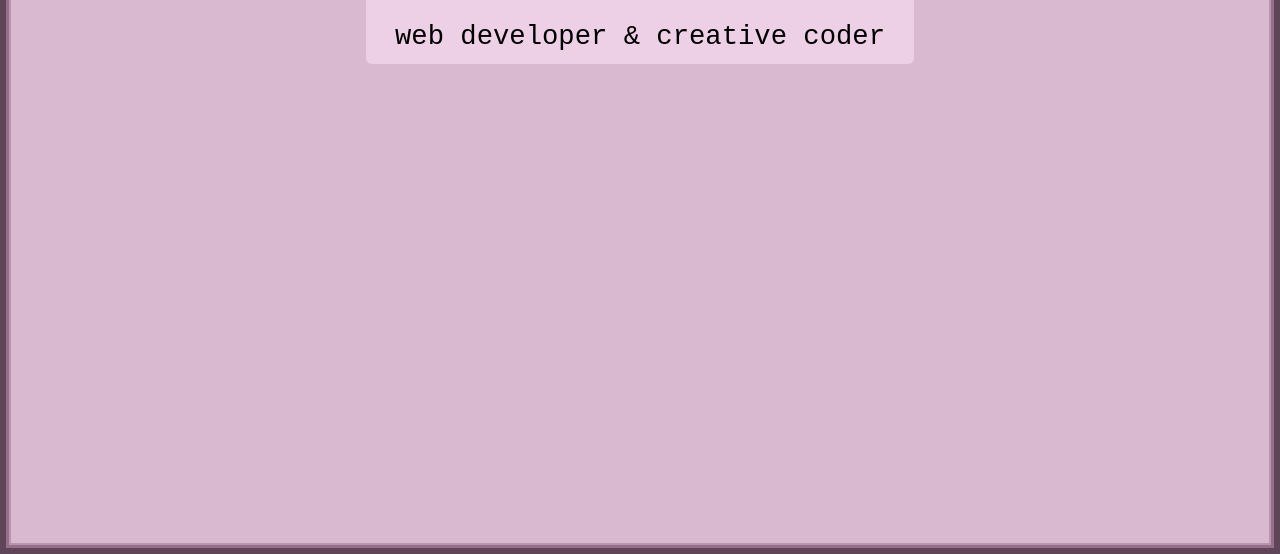
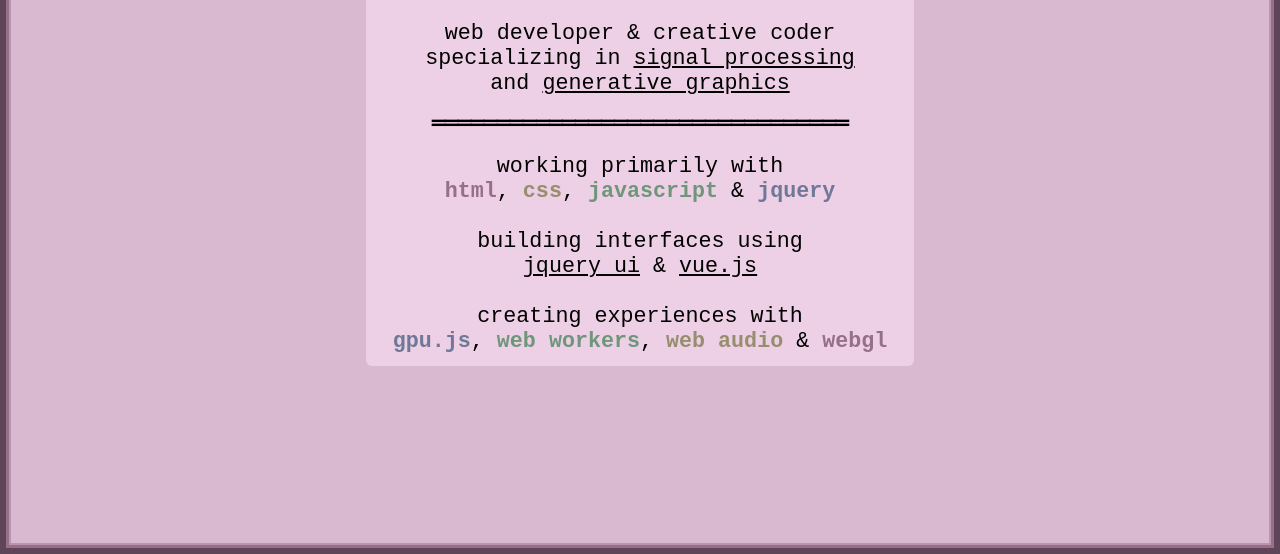
Before and after one commit to ramonauble/site, a plain HTML site: page index.html in a window 1280 px wide. Shown: the part 246-800 px from the top of the page. Drawn offline with nearby package versions, Linux system fonts and the light colour scheme.

Commit message:
+content updates (about)

```diff
--- a/index.html
+++ b/index.html
@@ -23,10 +23,18 @@
 			</div>
 			<div class="infoDiv" id="aboutDiv">
 				<div class="hDiv">
-					<p class="headerP" id="titleP">------------ hi ------------</p>
+					<p class="headerP" id="titleP">──────────── hi ────────────</p>
 				</div>
 				<div class="pDiv">
-					<p class="contentP" id="aboutP">web developer & creative coder</p>
+					<p class="contentP" id="aboutP">web developer & creative coder<br>
+					specializing in <u>signal processing</u><br> and <u>generative graphics
+					</u><br><span id="divider">════════════════════════════════</span><br>working primarily with<br><span id="html">html</span>, <span
+					id="css">css</span>, <span id="javascript">javascript</span> & <span id="jquery">
+					jquery</span><br><br>building interfaces using <br><span id="jqui">jquery ui</span>
+					& <span id="vue">vue.js</span><br><br>creating experiences with<br><span id="gpu">
+					gpu.js</span>, <span id="workers">web workers</span>, <span id="audio">web audio</span>
+					& <span id="webgl">webgl</span>
+				</p>
 				</div>
 			</div>
 			<div class="infoDiv" id="worksDiv">
--- a/main_style.css
+++ b/main_style.css
@@ -74,6 +74,7 @@ body {
 }
 .headerP, .contentP {
   font-family:monospace;
+  font-weight:111;
 }
   #titleP {
     border-radius:6px 6px 0px 0px;
@@ -85,3 +86,29 @@ body {
   #aboutP {
     padding:0px 0px 12px;
   }
+    #html, #css, #javascript, #jquery,
+    #gpu, #workers, #audio, #webgl {
+      font-weight:666;
+    }
+    #html, #webgl {
+      color:#966F8B;
+    }
+    #css, #audio {
+      color:#968E6F;
+    }
+    #javascript, #workers {
+      color:#6F967A;
+    }
+    #jquery, #gpu {
+      color:#6F7896;
+    }
+    #jqui {
+      text-decoration:underline;
+    }
+    #vue {
+      text-decoration:underline;
+    }
+    #divider {
+      font-weight:1000;
+      line-height:2.67em;
+    }
--- a/style.js
+++ b/style.js
@@ -69,5 +69,5 @@ function resize() {
               .css("margin", "0 auto");
 
   $(".headerP").css("font-size", (titleWidthInt/21.5) + "px");
-  $(".contentP").css("font-size", (titleWidthInt/23.5) + "px")
+  $(".contentP").css("font-size", (titleWidthInt/29.5) + "px")
 }
```
